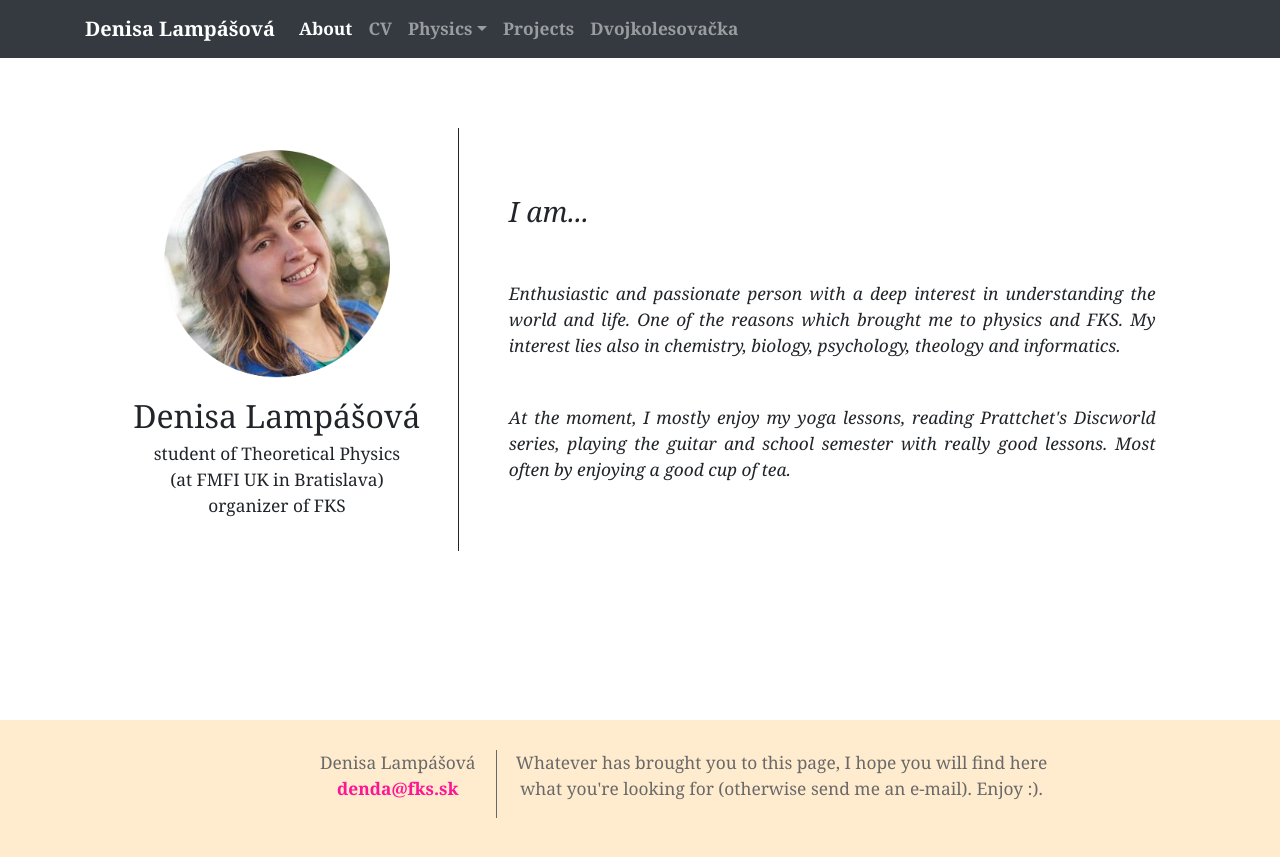
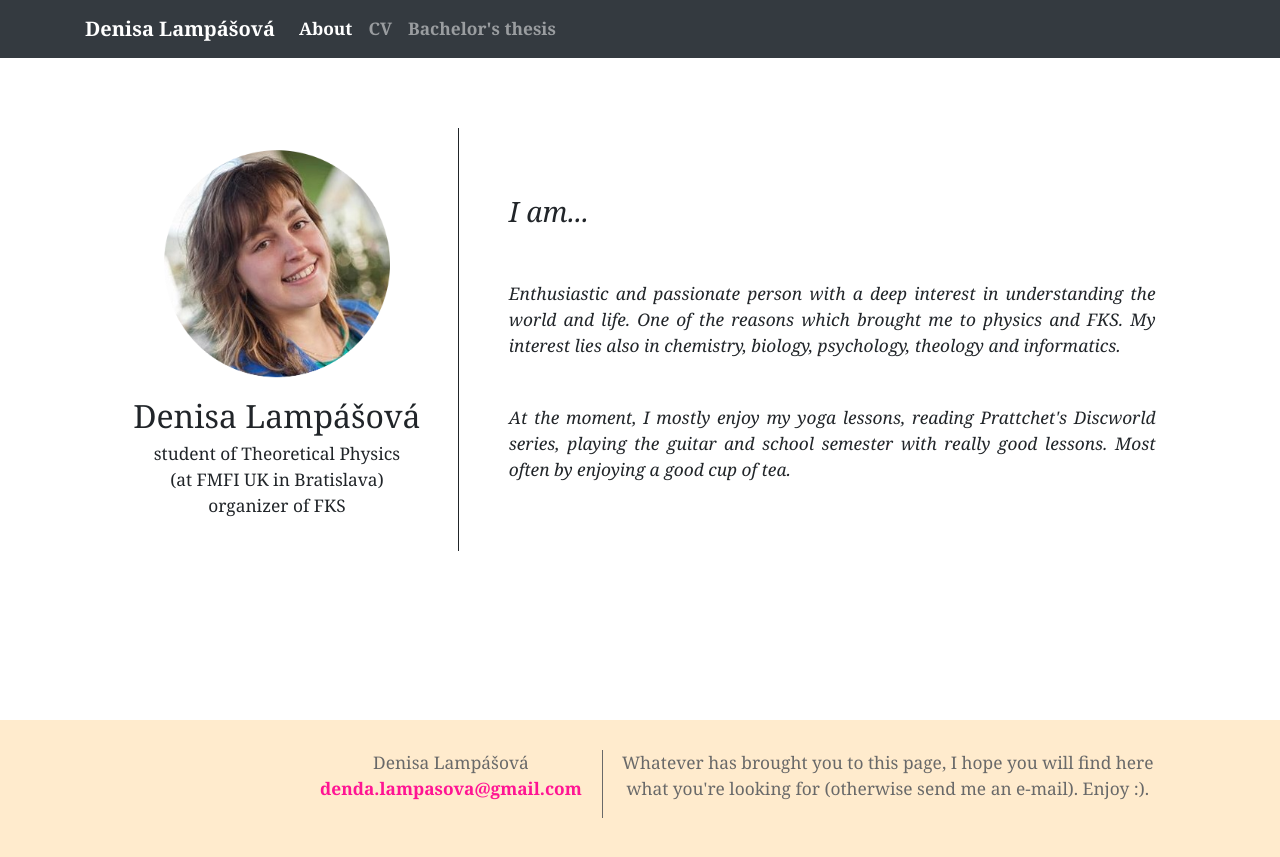
Before and after one commit to dendaxD/dendaxD.github.io, a Jekyll site: the page built from index.md, in a window 1280 px wide. Shown: the top 857 px of the page. Built offline with Jekyll 4.4.1, drawn with Linux system fonts in a browser that asks for light colours; nearby versions of some CDN libraries.

Commit message:
rýchla minimalistická záchrana bordelu a nový štart

```diff
--- a/_includes/footer.html
+++ b/_includes/footer.html
@@ -16,7 +16,7 @@
               Denisa Lampášová
           </li>
           <li>
-            <a href="mailto:denda@fks.sk"><span class="glyphicon glyphicon-envelope"></span>denda@fks.sk</a>
+            <a href="mailto:denda@fks.sk"><span class="glyphicon glyphicon-envelope"></span>denda.lampasova@gmail.com</a>
           </li>
         </ul>
 
--- a/_includes/header.html
+++ b/_includes/header.html
@@ -18,20 +18,8 @@
       <li class="nav-item">
         <a class="nav-link" href="/documents/LampasovaCV.pdf">CV</a>
       </li>
-      <li class="nav-item dropdown">
-        <a class="nav-link dropdown-toggle" href="#" id="navbarDropdown" role="button" data-toggle="dropdown" aria-haspopup="true" aria-expanded="false">Physics</a>
-        <div class="dropdown-menu" aria-labelledby="navbarDropdown">
-          <a class="dropdown-item" href="materials.md">Materials</a>
-          <a class="dropdown-item" href="school.html">School</a>
-        <div class="dropdown-divider"></div>
-        <a class="dropdown-item" href="thesis.html">Thesis</a>
-        </div>
-      </li>
       <li class="nav-item">
-        <a class="nav-link" href="projects.html">Projects</a>
-      </li>
-      <li class="nav-item">
-        <a class="nav-link" href="dvojkolesovacka.html">Dvojkolesovačka</a>
+        <a class="nav-link" href="/documents/DendasBachelorThesis.pdf">Bachelor's thesis</a>
       </li>
     </ul>
   </div>
```
Also changed, not shown: Gemfile.lock, 11 other files.
